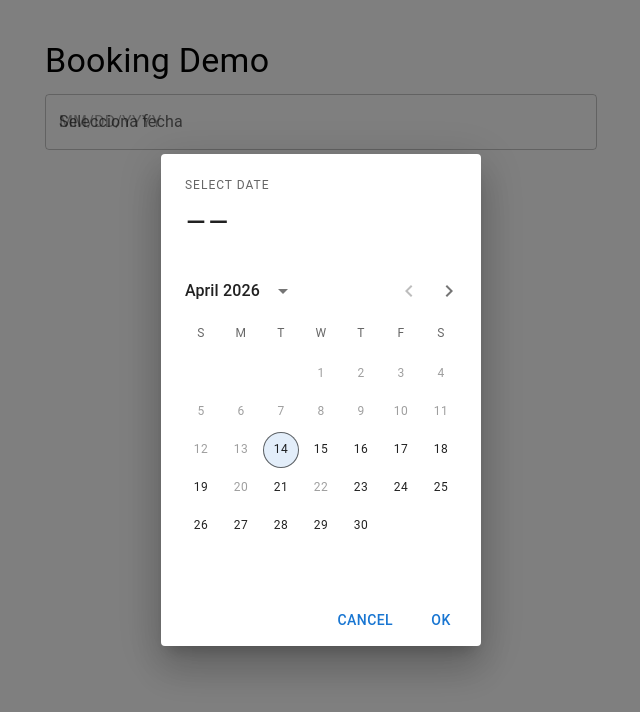
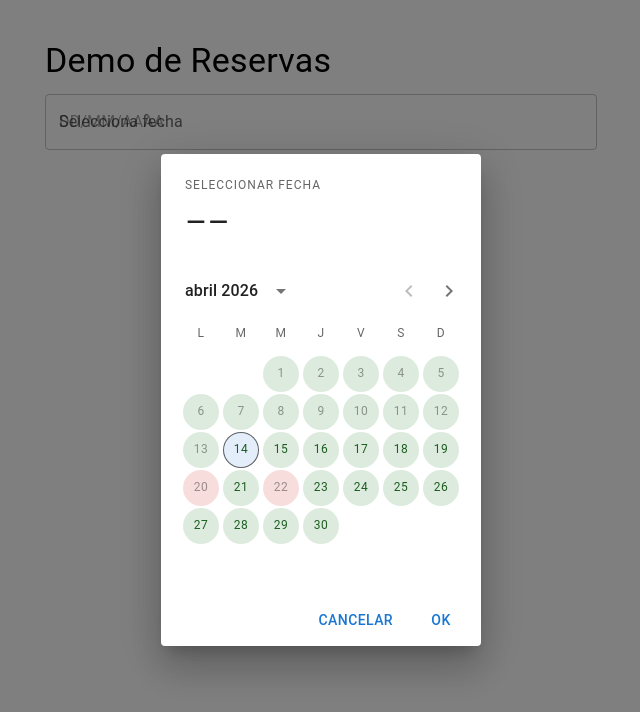
Before and after one commit to Neometal17/agendar_citas, a React (Vite) app: page / in a window 1280 px wide. Both pictures are taken after a click on the element "Selecciona fecha". Shown: the top 712 px of the page, without its empty margins (319-959 px from the left). Built offline with nearby package versions, Linux system fonts and the light colour scheme.

Commit message:
Coloracion de dias disponibles

```diff
--- a/src/App.jsx
+++ b/src/App.jsx
@@ -7,7 +7,7 @@ export default function App() {
     <Container maxWidth="sm">
       <Box sx={{ mt: 5 }}>
         <Typography variant="h4" gutterBottom>
-          Booking Demo
+          Demo de Reservas
         </Typography>
         <ResponsiveDatePicker />
       </Box>
--- a/src/components/ResponsiveDatePicker.jsx
+++ b/src/components/ResponsiveDatePicker.jsx
@@ -2,12 +2,16 @@ import React, { useState } from 'react'
 import { DatePicker } from '@mui/x-date-pickers/DatePicker'
 import { LocalizationProvider } from '@mui/x-date-pickers/LocalizationProvider'
 import { AdapterDayjs } from '@mui/x-date-pickers/AdapterDayjs'
+import { PickersDay } from '@mui/x-date-pickers/PickersDay'
+import { esES } from '@mui/x-date-pickers/locales'
 import dayjs from 'dayjs'
+import 'dayjs/locale/es'
 
-const bookedDates = [
-  '2026-04-20',
-  '2026-04-22',
-]
+dayjs.locale('es')
+
+const bookedDates = ['2026-04-20', '2026-04-22']
+
+const isSameDay = (dateA, dateB) => dayjs(dateA).isSame(dayjs(dateB), 'day')
 
 export default function ResponsiveDatePicker() {
   const [value, setValue] = useState(null)
@@ -17,20 +21,60 @@ export default function ResponsiveDatePicker() {
   }
 
   return (
-    <LocalizationProvider dateAdapter={AdapterDayjs}>
+    <LocalizationProvider
+      dateAdapter={AdapterDayjs}
+      adapterLocale="es"
+      localeText={esES.components.MuiLocalizationProvider.defaultProps.localeText}
+    >
       <DatePicker
         label="Selecciona fecha"
         value={value}
         onChange={(newValue) => setValue(newValue)}
         shouldDisableDate={isBooked}
         disablePast
+        slots={{
+          day: (props) => {
+            const booked = isBooked(props.day)
+            const selected = value ? isSameDay(props.day, value) : false
+
+            return (
+              <PickersDay
+                {...props}
+                sx={{
+                  ...(booked
+                    ? {
+                        backgroundColor: 'rgba(211, 47, 47, 0.16)',
+                        color: '#b71c1c',
+                        '&.Mui-disabled': {
+                          color: '#b71c1c',
+                          opacity: 1,
+                        },
+                      }
+                    : {
+                        backgroundColor: 'rgba(46, 125, 50, 0.16)',
+                        color: '#1b5e20',
+                      }),
+                  ...(selected
+                    ? {
+                        backgroundColor: booked ? '#d32f2f' : '#2e7d32',
+                        color: '#fff',
+                        '&:hover, &:focus': {
+                          backgroundColor: booked ? '#b71c1c' : '#1b5e20',
+                        },
+                      }
+                    : {}),
+                }}
+              />
+            )
+          },
+        }}
         slotProps={{
           textField: {
-            fullWidth: true
-          }
+            fullWidth: true,
+          },
         }}
         sx={{
-          width: '100%'
+          width: '100%',
         }}
       />
     </LocalizationProvider>
```
